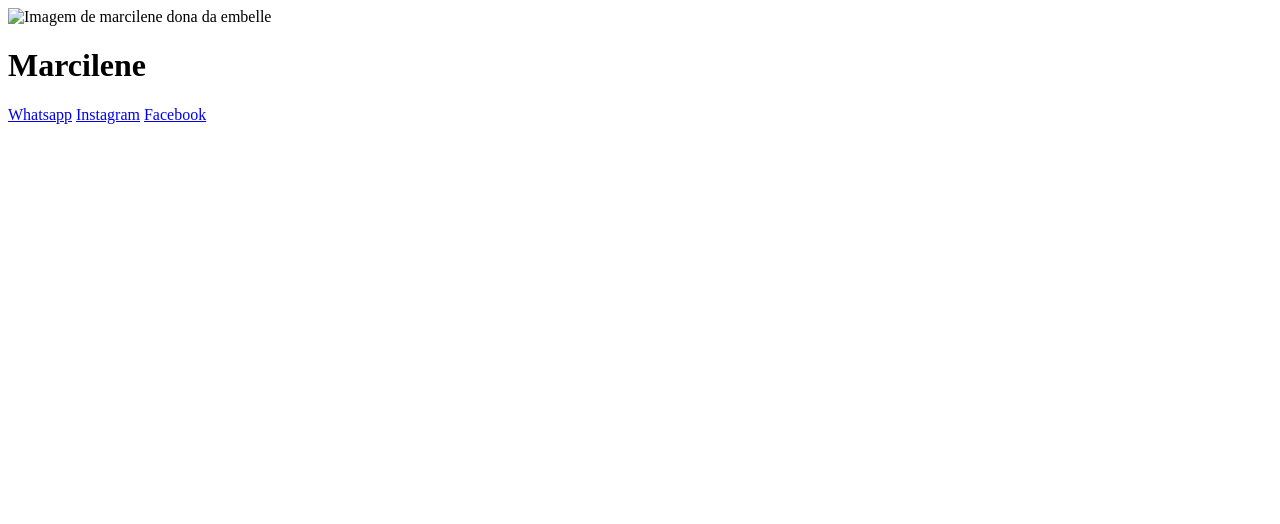
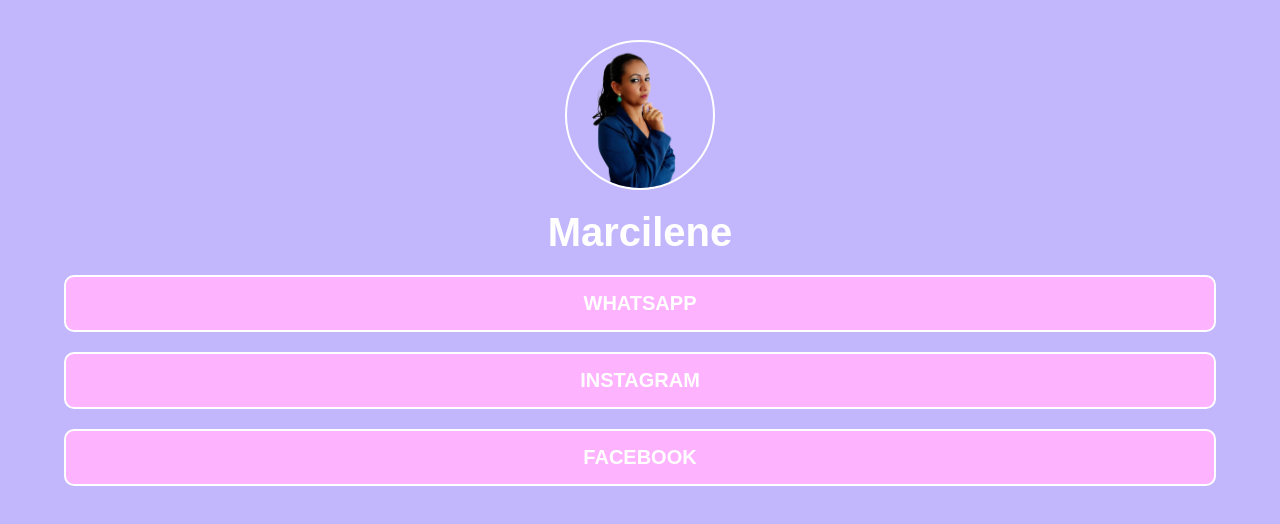
Before and after one commit to Messyas/BioMarcilene, a plain HTML site: page index.html in a window 1280 px wide. Drawn offline with Linux system fonts and the light colour scheme; the site is published under a folder, as on GitHub Pages, so addresses that start at the root find nothing.

Commit message:
Correcao gitpage

```diff
--- a/index.html
+++ b/index.html
@@ -4,7 +4,7 @@
     <meta charset="UTF-8">
     <meta name="viewport" content="width=device-width, initial-scale=1.0">
 
-    <link rel="stylesheet" href="/style.css">
+    <link rel="stylesheet" href="style.css">
 
     <title>Bio marcilene</title>
 </head>
@@ -12,7 +12,7 @@
 <body>
 
     <div class="link-bio">
-        <img src="/marcilene-removebg.png" alt="Imagem de marcilene dona da embelle">
+        <img src="marcilene-removebg.png" alt="Imagem de marcilene dona da embelle">
         <h1>Marcilene</h1>
         <a href="http://wa.me/5592992781727">Whatsapp</a>
         <a href="http://instagram.com/embelle_center">Instagram</a>
```
